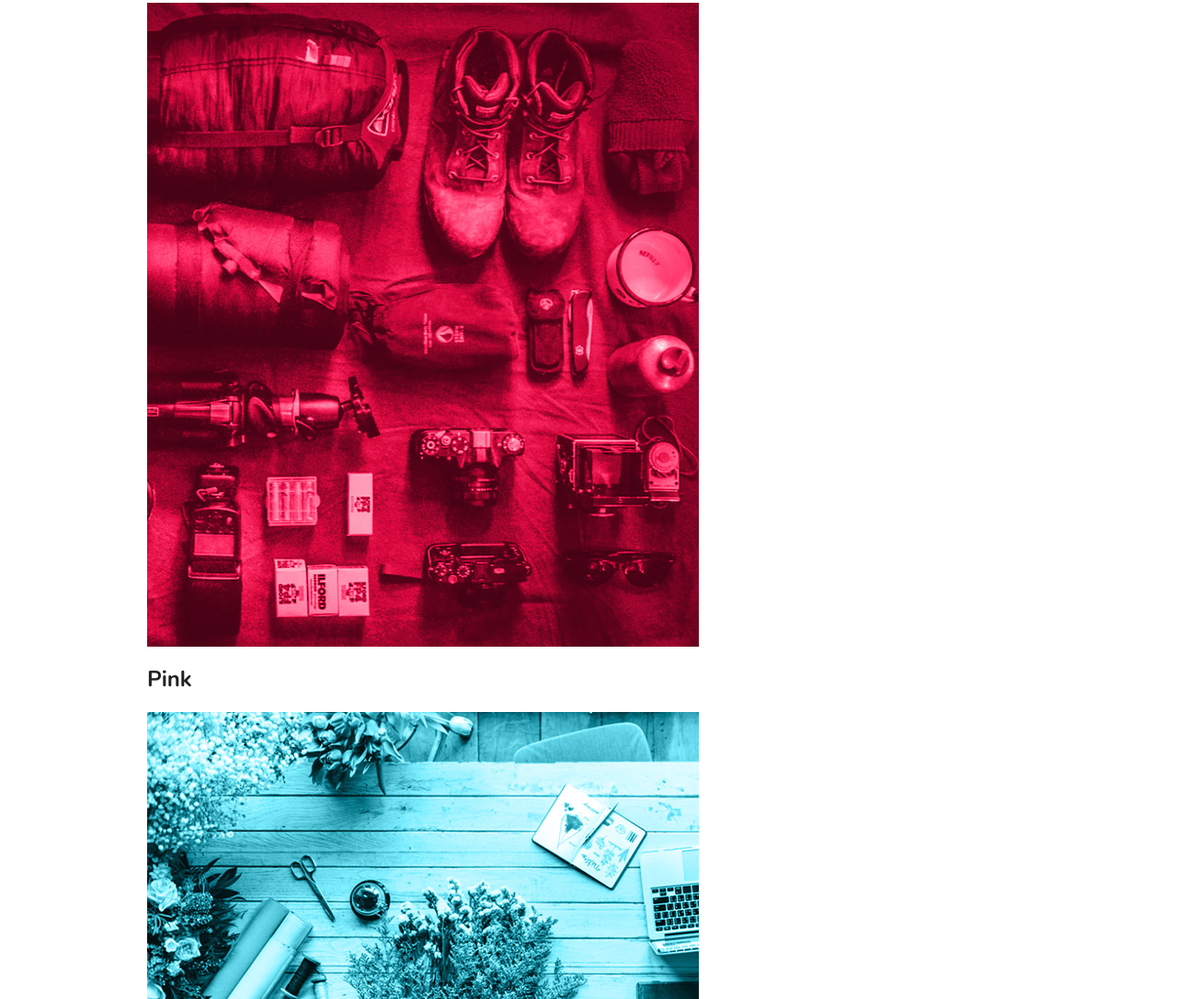
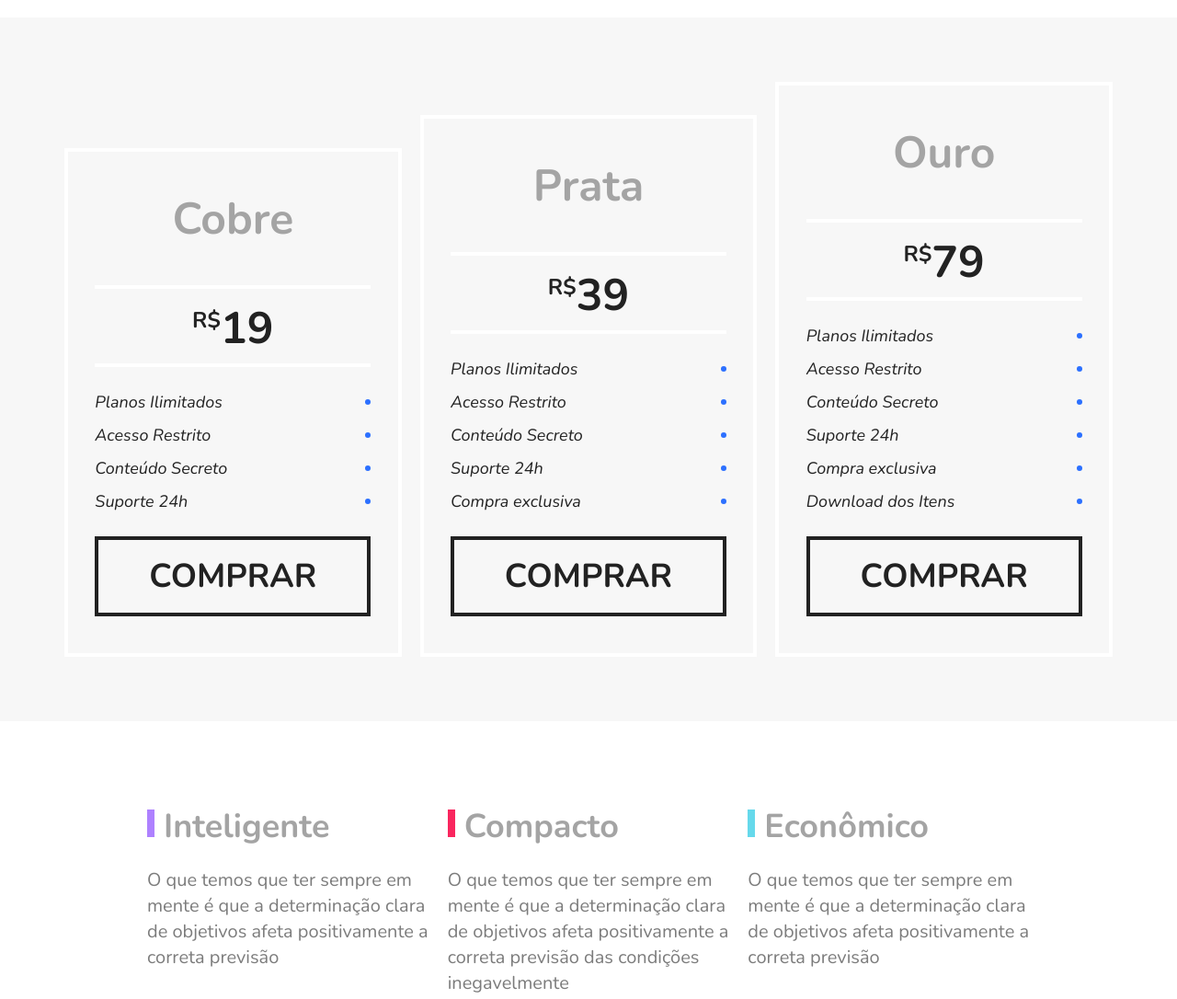
Before and after one commit to thiagolemosdev/flexblog, a plain HTML site: page index.html in a window 1280 px wide. Shown: the part 1798-2884 px from the top of the page at 92% size. Drawn offline with nearby package versions, Linux system fonts and the light colour scheme.

Commit message:
Qalidades ok

```diff
--- a/css/style.css
+++ b/css/style.css
@@ -145,4 +145,172 @@ img {
 
 .produtos h1 {
   font-size: 3rem;
+  margin: 0 10px 60px 10px;
 }
+
+.produtos-container {
+  display: flex;
+  flex-wrap: wrap;
+  gap: 10px;
+  align-items: flex-end;
+}
+
+.produtos-item {
+  flex: 1 1 175px;
+}
+
+.produtos-item h2 {
+  font-size: 3rem;
+  color: #a4a4a4;
+  background: #f7f7f7;
+  padding: 60px 20px;
+  margin: 0;
+}
+
+.purple {
+  border-top: 8px solid #ae81ff;
+}
+
+.pink {
+  border-top: 8px solid #f9265e;
+}
+
+.blue {
+  border-top: 8px solid #66d9eb;
+}
+
+/* Preço */
+.preco {
+  background: #f7f7f7;
+  padding: 60px;
+  display: flex;
+  flex-wrap: wrap;
+  align-items: flex-end;
+}
+
+.preco-item {
+  flex: 1;
+  border: 4px solid #fff;
+  padding: 20px;
+  margin: 10px;
+}
+
+.preco-item h2 {
+  font-size: 3rem;
+  color: #a4a4a4;
+  text-align: center;
+  margin-top: 20px;
+}
+
+.preco-item span {
+  max-width: 300px;
+  margin: 20px auto;
+  font-size: 3rem;
+  display: block;
+  text-align: center;
+  font-weight: bold;
+  padding: 10px 0 5px 0;
+  border-top: 4px solid #fff;
+  border-bottom: 4px solid #fff;
+}
+
+.preco-item sup {
+  font-size: 1.5rem;
+}
+
+.preco-item ul {
+  max-width: 300px;
+  margin: 20px auto;
+  font-size: 1.125rem;
+  line-height: 2;
+  font-style: italic;
+}
+
+.preco-item li {
+  display: flex;
+  justify-content: space-between;
+  align-items: center;
+}
+
+.preco-item li::after {
+  content: "";
+  display: block;
+  width: 6px;
+  height: 6px;
+  background: #2c70ff;
+  border-radius: 50%;
+}
+
+.preco-item a {
+  max-width: 300px;
+  display: block;
+  margin: 20px auto;
+  border: 4px solid;
+  color: #222222;
+  text-transform: uppercase;
+  font-weight: bold;
+  font-size: 2.25rem;
+  padding: 15px 0;
+  text-align: center;
+}
+
+@media (max-width: 800px) {
+  .preco {
+    padding-left: 10px;
+    padding-right: 10px;
+  }
+
+  .preco .preco-item:nth-child(3) {
+    order: -2;
+  }
+
+  .preco .preco-item:nth-child(2) {
+    order: -1;
+  }
+}
+
+/* Qualidade */
+.qualidade {
+  max-width: 960px;
+  margin: 60px auto;
+  display: flex;
+  flex-wrap: wrap;
+  gap: 20px;
+}
+
+.qualidade-item {
+  flex: 1 1 300px;
+}
+
+.qualidade-item h2 {
+  font-size: 2.25rem;
+  color: #a4a4a4;
+  margin-bottom: 20px;
+}
+
+.qualidade-item h2::before {
+  content: "";
+  display: inline-block;
+  width: 8px;
+  height: 30px;
+  margin-right: 10px;
+  background: blue;
+}
+
+.qualidade-item:nth-of-type(3n + 1) h2::before {
+  background: #ae81ff;
+}
+
+.qualidade-item:nth-of-type(3n + 2) h2::before {
+  background: #f9265e;
+}
+
+.qualidade-item:nth-of-type(3n + 3) h2::before {
+  background: #66d9eb;
+}
+
+.qualidade-item p {
+  font-size: 1.25rem;
+  line-height: 1.4;
+  color: #7c7c7c;
+}
--- a/index.html
+++ b/index.html
@@ -74,12 +74,12 @@
         <h2>Purple</h2>
         <img src="./img/produtos1.jpg" alt="Produto 1">
       </div>
+      <div class="produtos-item pink">
+        <h2>Pink</h2>
+        <img src="./img/produtos2.jpg" alt="Produto 2">
+      </div>
       <div class="produtos-item blue">
         <h2>Blue</h2>
-        <img src="./img/produtos2.jpg" alt="Produto 2">
-      </div>
-      <div class="produtos-item pink">
-        <h2>Pink</h2>
         <img src="./img/produtos3.jpg" alt="Produto 3">
       </div>
     </div>
@@ -88,7 +88,7 @@
   <section class="preco" id="preco">
     <div class="preco-item">
       <h2>Cobre</h2>
-      <span>R$ <sup>19</sup></span>
+      <span><sup>R$</sup>19</span>
       <ul>
         <li>Planos Ilimitados</li>
         <li>Acesso Restrito</li>
@@ -99,7 +99,7 @@
     </div>
     <div class="preco-item">
       <h2>Prata</h2>
-      <span>R$ <sup>39</sup></span>
+      <span><sup>R$</sup>39</span>
       <ul>
         <li>Planos Ilimitados</li>
         <li>Acesso Restrito</li>
@@ -110,8 +110,8 @@
       <a href="#">Comprar</a>
     </div>
     <div class="preco-item">
-      <h2>ouro</h2>
-      <span>R$ <sup>79</sup></span>
+      <h2>Ouro</h2>
+      <span><sup>R$</sup>79</span>
       <ul>
         <li>Planos Ilimitados</li>
         <li>Acesso Restrito</li>
```
